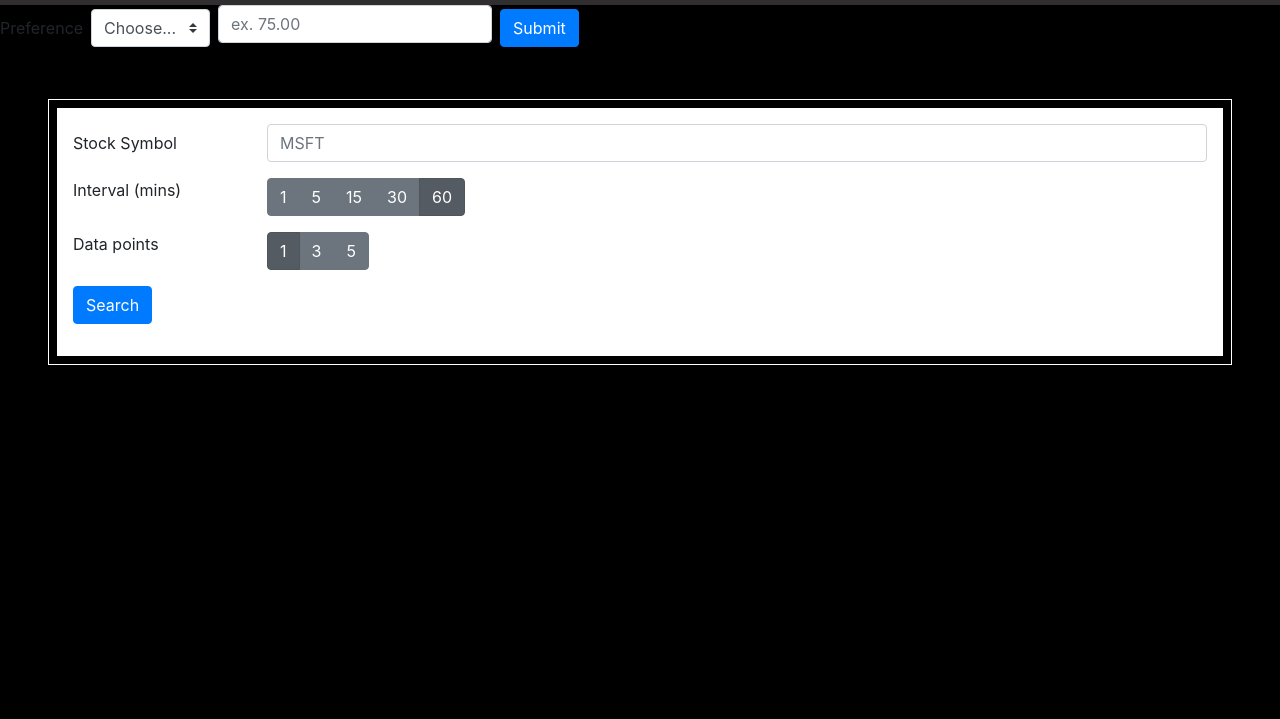
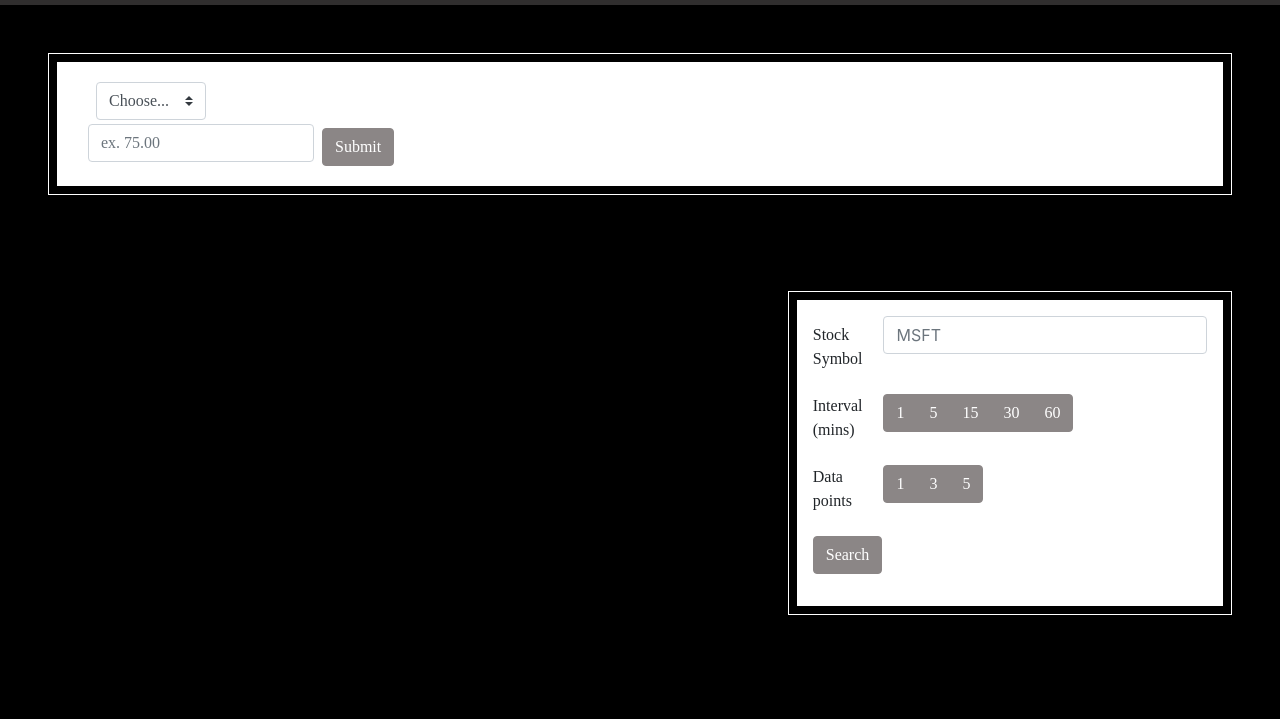
Before and after one commit to siricoa94/Project2, a website: page public/assets/html/open-page.html in a window 1280 px wide. Shown: the part 81-800 px from the top of the page. Drawn offline with nearby package versions, Linux system fonts and the light colour scheme; no server answers; files whose address does not match are found by name.

Commit message:
style changes

```diff
--- a/public/assets/css/style.css
+++ b/public/assets/css/style.css
@@ -38,3 +38,20 @@ body {
     height:200px;
     width:40%;
 }
+.form-inline{color: rgb(48, 46, 46) !important;
+    font-family: "Escrow Condensed Semibold",serif !important;
+}
+.btn{
+    background-color: rgb(139, 134, 134) !important;
+    border-color: rgb(139, 134, 134) !important;
+    font-family: "Escrow Condensed Semibold",serif !important;
+}
+legend{
+    font-family: "Escrow Condensed Semibold",serif !important;
+}
+label{
+    font-family: "Escrow Condensed Semibold",serif !important;
+}
+#stock-information{
+    float: right !important;;
+}
--- a/public/assets/html/open-page.html
+++ b/public/assets/html/open-page.html
@@ -32,10 +32,11 @@
       </div>
     </form>
   </nav>
-  <div id="user-information">
+  <div id="user-information" class="border m-5 p-1 border-white">
     <!-- this is module for the financial user information populating both pages-->
-    <form class="form-inline">
-      <label class="my-1 mr-2" for="inlineFormCustomSelectPref">Preference</label>
+    <div id="input-form" class="bg-white p-3 m-1">
+    <form class="form-inline col-sm-4">
+      <label class="my-1 mr-2" for="inlineFormCustomSelectPref"></label>
       <select class="custom-select my-1 mr-sm-2" id="inlineFormCustomSelectPref">
         <option selected>Choose...</option>
         <option id = "deposit" value="1">Deposit</option>
@@ -48,6 +49,7 @@
 
       <button type="submit" class="btn btn-primary my-1">Submit</button>
     </form>
+  </div>
     <div id="user-pie-chart">
       <!-- This is where user information is turned into pie chart -->
     </div>
```
Also changed, not shown: public/assets/html/index.html (+4 -4 lines).
